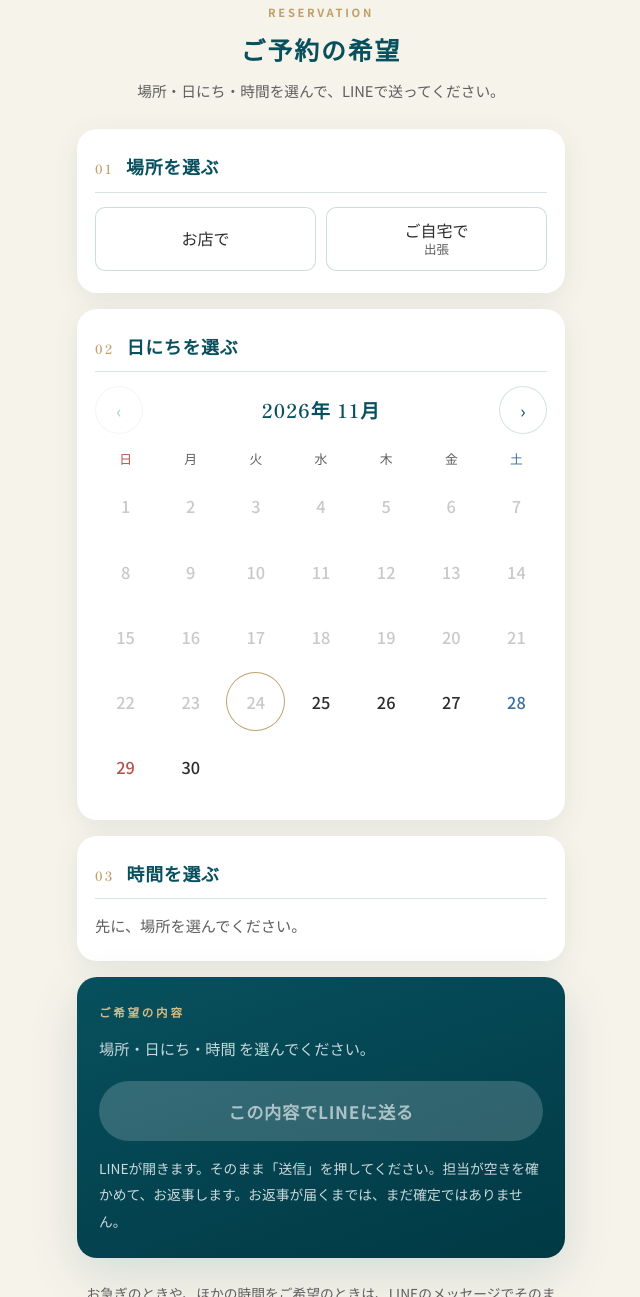
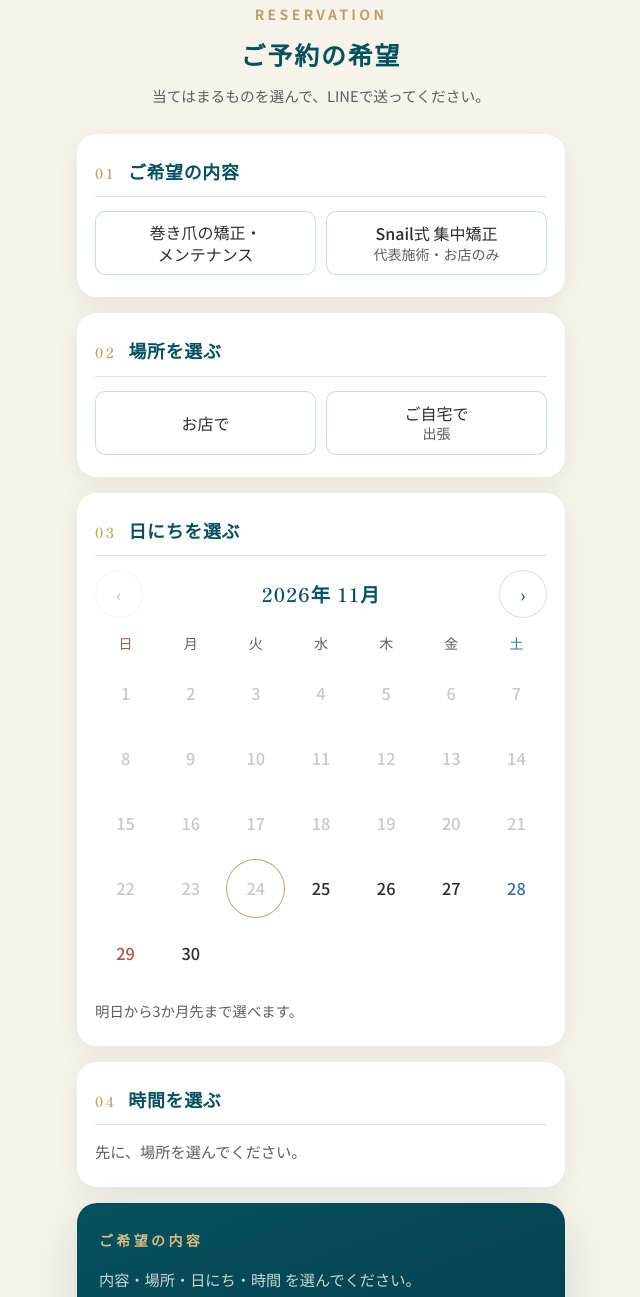
Before and after one commit to r356pro-droid/snail-lp, a plain HTML site: page yoyaku.html in a window 1280 px wide. Shown: the part 25-1322 px from the top of the page, without its empty margins (319-959 px from the left). Drawn offline with Linux system fonts and the light colour scheme; no server answers.

Commit message:
予約の希望ページ: ご希望の内容（矯正・メンテナンス／Snail式 集中矯正）を追加。休みの日・代表がいない日・出張の曜日・うまった時間を押せなくする（アプリのAPIが取れないときは全部押せる）。文字14px以上
Co-Authored-By: Claude Fable 5.2 <noreply@anthropic.com>

```diff
--- a/yoyaku.html
+++ b/yoyaku.html
@@ -16,20 +16,20 @@ html { -webkit-text-size-adjust: 100%; }
 body { margin: 0; background: var(--cream); color: var(--text); font-family: 'Noto Sans JP', sans-serif; font-size: 16px; line-height: 1.7; }
 .wrap { max-width: 520px; margin: 0 auto; padding: 28px 16px 48px; }
 .brand { text-align: center; margin-bottom: 26px; }
-.brand small { display: block; font-size: 0.7rem; font-weight: 700; letter-spacing: 0.24em; color: var(--gold); }
+.brand small { display: block; font-size: 0.875rem; font-weight: 700; letter-spacing: 0.24em; color: var(--gold); }
 .brand h1 { margin: 6px 0 8px; font-family: 'Shippori Mincho', serif; font-weight: 600; font-size: 1.55rem; letter-spacing: 0.08em; color: var(--teal-dark); }
 .brand p { margin: 0; font-size: 0.92rem; color: var(--text-light); }
 .card { background: #fff; border-radius: 20px; padding: 22px 18px; box-shadow: 0 6px 28px rgba(11,79,94,0.08); }
 .card + .card { margin-top: 16px; }
 .h { display: flex; align-items: baseline; gap: 12px; margin: 0 0 14px; padding-bottom: 10px; border-bottom: 1px solid var(--line); font-family: 'Shippori Mincho', serif; font-weight: 600; font-size: 1.12rem; letter-spacing: 0.04em; color: var(--teal-dark); }
-.h span { font-size: 0.8rem; letter-spacing: 0.18em; color: var(--gold); }
+.h span { font-size: 0.875rem; letter-spacing: 0.18em; color: var(--gold); }
 button { font-family: inherit; cursor: pointer; }
 .cal-head { display: grid; grid-template-columns: 48px 1fr 48px; align-items: center; margin-bottom: 8px; }
 .cal-head b { text-align: center; font-family: 'Shippori Mincho', serif; font-weight: 600; font-size: 1.2rem; letter-spacing: 0.06em; color: var(--teal-dark); }
 .nav { width: 48px; height: 48px; border: 1px solid var(--line); background: #fff; border-radius: 50%; font-size: 1.1rem; color: var(--teal-dark); }
 .nav:disabled { opacity: 0.3; cursor: default; }
 .grid7 { display: grid; grid-template-columns: repeat(7, 1fr); gap: 4px; }
-.wd { text-align: center; font-size: 0.8rem; color: var(--text-light); padding: 6px 0; }
+.wd { text-align: center; font-size: 0.875rem; color: var(--text-light); padding: 6px 0; }
 .wd.sun, .day.sun { color: #b4534a; }
 .wd.sat, .day.sat { color: #3d6fa5; }
 .day { aspect-ratio: 1; min-height: 44px; border: 1px solid transparent; background: transparent; border-radius: 50%; font-size: 1.02rem; font-weight: 500; color: var(--text); padding: 0; }
@@ -37,7 +37,7 @@ button { font-family: inherit; cursor: pointer; }
 .day:not(:disabled):hover { border-color: var(--teal-mid); }
 .day.on { background: var(--teal-dark); color: #fff; font-weight: 700; }
 .day.today { box-shadow: inset 0 0 0 1px var(--gold); }
-.sub { margin: 14px 0 8px; font-size: 0.82rem; letter-spacing: 0.14em; color: var(--text-light); }
+.sub { margin: 14px 0 8px; font-size: 0.875rem; letter-spacing: 0.14em; color: var(--text-light); }
 .sub:first-of-type { margin-top: 0; }
 .grid4 { display: grid; grid-template-columns: repeat(4, 1fr); gap: 8px; }
 .grid3 { display: grid; grid-template-columns: repeat(3, 1fr); gap: 8px; }
@@ -45,19 +45,22 @@ button { font-family: inherit; cursor: pointer; }
 .hint { margin: 14px 0 0; font-size: 0.9rem; color: var(--text-light); line-height: 1.8; }
 .grid2 { display: grid; grid-template-columns: repeat(2, 1fr); gap: 10px; }
 .opt { min-height: 52px; border: 1px solid rgba(8,80,94,0.2); background: #fff; border-radius: 10px; font-size: 1rem; font-weight: 500; color: var(--text); padding: 6px 4px; line-height: 1.4; }
-.opt small { display: block; font-size: 0.78rem; color: var(--text-light); }
+.opt small { display: block; font-size: 0.875rem; color: var(--text-light); }
 .opt.on { background: var(--teal-bg); border-color: var(--teal-dark); box-shadow: inset 0 0 0 1px var(--teal-dark); color: var(--teal-dark); font-weight: 700; }
 .grid2 .opt { min-height: 64px; }
+.opt:disabled { background: #f6f6f4; border-color: #e7e7e3; color: #bdbdb8; cursor: default; box-shadow: none; }
+.opt:disabled small { color: #bdbdb8; }
+.legend { margin: 14px 0 0; font-size: 0.9rem; color: var(--text-light); line-height: 1.8; }
 .wait { margin: 0; color: var(--text-light); font-size: 0.95rem; }
 .out { margin-top: 16px; background: linear-gradient(160deg, var(--teal-dark), var(--teal-darker)); color: #fff; border-radius: 20px; padding: 26px 22px 24px; box-shadow: 0 16px 50px rgba(11,79,94,0.14); }
-.cap { margin: 0 0 12px; font-size: 0.72rem; font-weight: 700; letter-spacing: 0.24em; color: var(--gold-light); }
+.cap { margin: 0 0 12px; font-size: 0.875rem; font-weight: 700; letter-spacing: 0.24em; color: var(--gold-light); }
 .pick { margin: 0; font-family: 'Shippori Mincho', serif; font-weight: 600; font-size: 1.7rem; letter-spacing: 0.04em; color: var(--gold-light); line-height: 1.4; }
 .pick small { display: block; font-family: 'Noto Sans JP', sans-serif; font-size: 0.95rem; font-weight: 400; color: #fff; letter-spacing: 0.04em; margin-top: 4px; }
 .out .wait { color: rgba(255,255,255,0.78); line-height: 1.9; }
 .send { display: flex; align-items: center; justify-content: center; width: 100%; min-height: 60px; margin-top: 18px; border: 0; border-radius: 50px; background: #06C755; color: #fff; font-size: 1.08rem; font-weight: 700; text-decoration: none; letter-spacing: 0.04em; }
 .send[aria-disabled="true"] { background: rgba(255,255,255,0.18); color: rgba(255,255,255,0.6); pointer-events: none; }
-.note { margin: 14px 0 0; font-size: 0.86rem; color: rgba(255,255,255,0.8); line-height: 1.9; }
-.foot { margin: 22px 4px 0; font-size: 0.86rem; color: var(--text-light); line-height: 1.9; text-align: center; }
+.note { margin: 14px 0 0; font-size: 0.875rem; color: rgba(255,255,255,0.8); line-height: 1.9; }
+.foot { margin: 22px 4px 0; font-size: 0.875rem; color: var(--text-light); line-height: 1.9; text-align: center; }
 </style>
 </head>
 <body>
@@ -65,11 +68,19 @@ button { font-family: inherit; cursor: pointer; }
   <div class="brand">
     <small>RESERVATION</small>
     <h1>ご予約の希望</h1>
-    <p>場所・日にち・時間を選んで、LINEで送ってください。</p>
+    <p>当てはまるものを選んで、LINEで送ってください。</p>
   </div>
 
   <div class="card">
-    <p class="h"><span>01</span>場所を選ぶ</p>
+    <p class="h"><span>01</span>ご希望の内容</p>
+    <div class="grid2" id="menus">
+      <button type="button" class="opt" data-v="巻き爪の矯正・メンテナンス">巻き爪の矯正・<br>メンテナンス</button>
+      <button type="button" class="opt" data-v="Snail式 集中矯正">Snail式 集中矯正<small>代表施術・お店のみ</small></button>
+    </div>
+  </div>
+
+  <div class="card">
+    <p class="h"><span>02</span>場所を選ぶ</p>
     <div class="grid2" id="places">
       <button type="button" class="opt" data-v="お店">お店で</button>
       <button type="button" class="opt" data-v="ご自宅（出張）">ご自宅で<small>出張</small></button>
@@ -77,7 +88,7 @@ button { font-family: inherit; cursor: pointer; }
   </div>
 
   <div class="card">
-    <p class="h"><span>02</span>日にちを選ぶ</p>
+    <p class="h"><span>03</span>日にちを選ぶ</p>
     <div class="cal-head">
       <button type="button" class="nav" id="prev" aria-label="前の月">‹</button>
       <b id="ym"></b>
@@ -85,10 +96,11 @@ button { font-family: inherit; cursor: pointer; }
     </div>
     <div class="grid7" id="wds"></div>
     <div class="grid7" id="days"></div>
+    <p class="legend" id="calLegend"></p>
   </div>
 
   <div class="card">
-    <p class="h"><span>03</span>時間を選ぶ</p>
+    <p class="h"><span>04</span>時間を選ぶ</p>
     <div id="times"></div>
   </div>
 
@@ -103,70 +115,125 @@ button { font-family: inherit; cursor: pointer; }
 </div>
 <script>
 (function(){
-  var WD=['日','月','火','水','木','金','土'], OPEN=9, LAST=18, MAX=90;
+  var API='https://makizume-care.vercel.app/api/public/availability';
+  var WD=['日','月','火','水','木','金','土'], OPEN=9, LAST=18, MAX=90, LEN=60;
+  var SHOP='お店', FOCUS='Snail式 集中矯正';
   var $=function(i){return document.getElementById(i);};
   var now=new Date(), today=new Date(now.getFullYear(),now.getMonth(),now.getDate());
   var minD=new Date(today.getTime()); minD.setDate(minD.getDate()+1);
   var maxD=new Date(today.getTime()); maxD.setDate(maxD.getDate()+MAX);
   var view=new Date(minD.getFullYear(),minD.getMonth(),1);
-  var S={d:null,t:null,p:null};
+  var S={m:null,p:null,d:null,t:null};
+  var A=null; // 休みの日・うまった時間（取れなければ null のまま＝全部押せる）
   function same(a,b){return a&&b&&a.getTime()===b.getTime();}
   function dl(d){return (d.getMonth()+1)+'月'+d.getDate()+'日（'+WD[d.getDay()]+'）';}
+  function key(d){var m=d.getMonth()+1,x=d.getDate();return d.getFullYear()+'-'+(m<10?'0':'')+m+'-'+(x<10?'0':'')+x;}
+  function has(list,k){return !!list&&list.indexOf(k)>=0;}
+  function mins(t){var a=String(t).split(':');return Number(a[0])*60+Number(a[1]);}
+  function isHome(){return !!S.p&&S.p!==SHOP;}
+  function homeDays(){return A&&A.homeWeekdays&&A.homeWeekdays.length?A.homeWeekdays:null;}
+  // その日が押せない理由（押せるなら ''）
+  function dayOff(dt){
+    if(dt<minD||dt>maxD) return 'range';
+    if(!A) return '';
+    var k=key(dt);
+    if(has(A.closedDates,k)) return 'closed';
+    if(S.m===FOCUS&&has(A.ownerOffDates,k)) return 'owner';
+    if(isHome()&&homeDays()&&homeDays().indexOf(dt.getDay())<0) return 'weekday';
+    return '';
+  }
+  function slotBusy(dt,t){
+    if(!A||!A.busy) return false;
+    var list=A.busy[key(dt)]; if(!list) return false;
+    var a=mins(t), b=a+LEN;
+    for(var i=0;i<list.length;i++){ if(a<mins(list[i][1])&&mins(list[i][0])<b) return true; }
+    return false;
+  }
+  // えらび直しで押せなくなった物は外す
+  function fix(){
+    if(S.m===FOCUS&&S.p!==SHOP){S.p=SHOP;S.t=null;}
+    if(S.d&&dayOff(S.d)){S.d=null;S.t=null;}
+    if(S.d&&S.t&&S.p===SHOP&&/:/.test(S.t)&&slotBusy(S.d,S.t)) S.t=null;
+  }
+  function mark(box,cur){
+    var bs=box.children;
+    for(var i=0;i<bs.length;i++){var on=bs[i].getAttribute('data-v')===cur; bs[i].className='opt'+(on?' on':''); bs[i].setAttribute('aria-pressed',on?'true':'false');}
+  }
   $('wds').innerHTML=WD.map(function(w,i){return '<div class="wd'+(i===0?' sun':i===6?' sat':'')+'">'+w+'</div>';}).join('');
+  function drawTop(){
+    mark($('menus'),S.m); mark($('places'),S.p);
+    $('places').children[1].disabled=(S.m===FOCUS);
+  }
   function drawCal(){
     var y=view.getFullYear(), m=view.getMonth();
     $('ym').textContent=y+'年 '+(m+1)+'月';
     var first=new Date(y,m,1).getDay(), last=new Date(y,m+1,0).getDate(), h='';
     for(var i=0;i<first;i++) h+='<span></span>';
     for(var d=1;d<=last;d++){
-      var dt=new Date(y,m,d), w=dt.getDay(), off=dt<minD||dt>maxD;
-      h+='<button type="button" class="day'+(w===0?' sun':w===6?' sat':'')+(same(dt,S.d)?' on':'')+(same(dt,today)?' today':'')+'" data-d="'+d+'"'+(off?' disabled':'')+' aria-label="'+dl(dt)+'" aria-pressed="'+(same(dt,S.d)?'true':'false')+'">'+d+'</button>';
+      var dt=new Date(y,m,d), w=dt.getDay(), off=dayOff(dt);
+      h+='<button type="button" class="day'+(w===0?' sun':w===6?' sat':'')+(same(dt,S.d)?' on':'')+(same(dt,today)?' today':'')+'" data-d="'+d+'"'+(off?' disabled':'')+' aria-label="'+dl(dt)+(off&&off!=='range'?'（受け付けていません）':'')+'" aria-pressed="'+(same(dt,S.d)?'true':'false')+'">'+d+'</button>';
     }
     $('days').innerHTML=h;
     $('prev').disabled=(y===minD.getFullYear()&&m===minD.getMonth());
     $('next').disabled=(y===maxD.getFullYear()&&m===maxD.getMonth());
+    var L=['明日から3か月先まで選べます。'];
+    if(A){
+      if(A.closedDates&&A.closedDates.length) L.push('灰色の日は、お休みです。');
+      if(S.m===FOCUS&&A.ownerOffDates&&A.ownerOffDates.length) L.push('代表がいない日も、押せません。');
+      if(isHome()&&homeDays()) L.push('出張は、'+homeDays().map(function(n){return WD[n];}).join('・')+'曜日に伺います。');
+    }
+    $('calLegend').innerHTML=L.join('<br>');
   }
   function drawTimes(){
     if(!S.p){$('times').innerHTML='<p class="wait">先に、場所を選んでください。</p>';return;}
     if(!S.d){$('times').innerHTML='<p class="wait">先に、日にちを選んでください。</p>';return;}
-    if(S.p!=='お店'){
+    if(isHome()){
       var Z=['午前','午後','どちらでも'],z='';
       for(var k=0;k<Z.length;k++) z+='<button type="button" class="opt'+(S.t===Z[k]?' on':'')+'" data-t="'+Z[k]+'" aria-pressed="'+(S.t===Z[k]?'true':'false')+'">'+Z[k]+'</button>';
       $('times').innerHTML='<div class="grid3">'+z+'</div><p class="hint">出張は移動の時間があるため、くわしい時間は、担当からご連絡します。</p>';
       return;
     }
-    var am='',pm='';
+    var am='',pm='',full=0;
     for(var hh=OPEN;hh<=LAST;hh++){
       for(var mm=0;mm<60;mm+=30){
         if(hh===LAST&&mm>0) break;
-        var t=hh+':'+(mm===0?'00':'30');
-        var b='<button type="button" class="opt'+(S.t===t?' on':'')+'" data-t="'+t+'" aria-pressed="'+(S.t===t?'true':'false')+'">'+t+'</button>';
+        var t=hh+':'+(mm===0?'00':'30'), busy=slotBusy(S.d,t);
+        if(busy) full++;
+        var b='<button type="button" class="opt'+(S.t===t?' on':'')+'" data-t="'+t+'"'+(busy?' disabled aria-label="'+t+'（予約が入っています）"':'')+' aria-pressed="'+(S.t===t?'true':'false')+'">'+t+'</button>';
         if(hh<12) am+=b; else pm+=b;
       }
     }
-    $('times').innerHTML='<p class="sub">午前</p><div class="grid4">'+am+'</div><p class="sub">午後</p><div class="grid4">'+pm+'</div>';
+    $('times').innerHTML='<p class="sub">午前</p><div class="grid4">'+am+'</div><p class="sub">午後</p><div class="grid4">'+pm+'</div>'+(full?'<p class="hint">うすい色の時間は、すでに予約が入っています。</p>':'');
   }
   function drawSum(){
-    var bs=$('places').children;
-    for(var i=0;i<bs.length;i++){var on=bs[i].getAttribute('data-v')===S.p; bs[i].className='opt'+(on?' on':''); bs[i].setAttribute('aria-pressed',on?'true':'false');}
-    var ok=S.d&&S.t&&S.p, a=$('send');
+    var ok=S.m&&S.p&&S.d&&S.t, a=$('send');
     if(!ok){
-      var need=[]; if(!S.p) need.push('場所'); if(!S.d) need.push('日にち'); if(!S.t) need.push('時間');
+      var need=[]; if(!S.m) need.push('内容'); if(!S.p) need.push('場所'); if(!S.d) need.push('日にち'); if(!S.t) need.push('時間');
       $('sum').innerHTML='<p class="wait">'+need.join('・')+' を選んでください。</p>';
       a.setAttribute('aria-disabled','true'); a.setAttribute('href','#'); return;
     }
-    $('sum').innerHTML='<p class="pick">'+dl(S.d)+' '+S.t+'<small>'+S.p+'</small></p>';
-    var text='【予約の希望】'+(S.d.getMonth()+1)+'月'+S.d.getDate()+'日 '+S.t+'\n場所：'+S.p;
+    $('sum').innerHTML='<p class="pick">'+dl(S.d)+' '+S.t+'<small>'+S.p+'・'+S.m+'</small></p>';
+    var text='【予約の希望】'+(S.d.getMonth()+1)+'月'+S.d.getDate()+'日 '+S.t+'\n場所：'+S.p+'\n内容：'+S.m;
     a.setAttribute('href','https://line.me/R/oaMessage/%40642iiuyv/?'+encodeURIComponent(text));
     a.setAttribute('aria-disabled','false');
   }
+  function draw(){fix();drawTop();drawCal();drawTimes();drawSum();}
+  $('menus').addEventListener('click',function(e){var b=e.target.closest('button');if(!b||b.disabled)return;S.m=b.getAttribute('data-v');draw();});
+  $('places').addEventListener('click',function(e){var b=e.target.closest('button');if(!b||b.disabled)return;var v=b.getAttribute('data-v');if(v!==S.p)S.t=null;S.p=v;draw();});
   $('days').addEventListener('click',function(e){var b=e.target.closest('button');if(!b||b.disabled)return;
-    S.d=new Date(view.getFullYear(),view.getMonth(),Number(b.getAttribute('data-d')));drawCal();drawTimes();drawSum();});
-  $('times').addEventListener('click',function(e){var b=e.target.closest('button');if(!b)return;S.t=b.getAttribute('data-t');drawTimes();drawSum();});
-  $('places').addEventListener('click',function(e){var b=e.target.closest('button');if(!b)return;var v=b.getAttribute('data-v');if(v!==S.p)S.t=null;S.p=v;drawTimes();drawSum();});
+    S.d=new Date(view.getFullYear(),view.getMonth(),Number(b.getAttribute('data-d')));draw();});
+  $('times').addEventListener('click',function(e){var b=e.target.closest('button');if(!b||b.disabled)return;S.t=b.getAttribute('data-t');draw();});
   $('prev').addEventListener('click',function(){view=new Date(view.getFullYear(),view.getMonth()-1,1);drawCal();});
   $('next').addEventListener('click',function(){view=new Date(view.getFullYear(),view.getMonth()+1,1);drawCal();});
-  drawCal();drawTimes();drawSum();
+  draw();
+  // 休みの日・うまった時間を取りに行く。取れなければ、そのまま（全部押せる）で使える。
+  try{
+    var ctl=window.AbortController?new AbortController():null;
+    if(ctl) setTimeout(function(){ctl.abort();},6000);
+    fetch(API,ctl?{signal:ctl.signal}:{}).then(function(r){if(!r.ok)throw new Error('ng');return r.json();})
+      .then(function(j){if(j&&typeof j==='object'&&!j.error){A=j;draw();}})
+      .catch(function(){});
+  }catch(e){}
 })();
 </script>
 </body>
```
